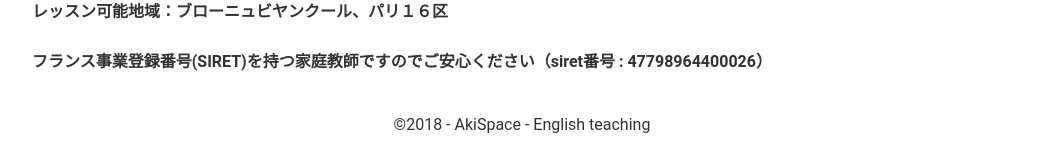
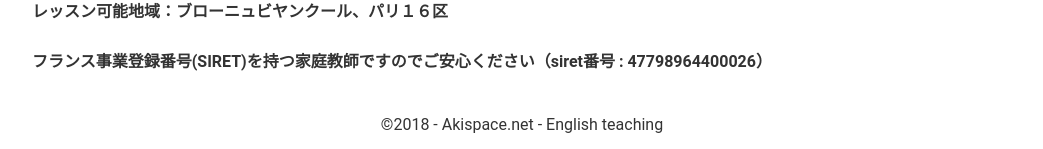
Before and after one commit to phocean/akispace, a Jekyll site: the page built from 00_index.md, in a window 1280 px wide. Shown: the part 1097-1246 px from the top of the page, without its empty margins (118-1161 px from the left). Built offline with Jekyll 4.4.1, drawn with Linux system fonts in a browser that asks for light colours.

Commit message:
update title

```diff
--- a/_config.yml
+++ b/_config.yml
@@ -1,4 +1,4 @@
-title: "AkiSpace - English teaching"
+title: "Akispace.net - English teaching"
 description: "English teaching in Paris, France."
 url: "https://akispace.net"
 author:
```
